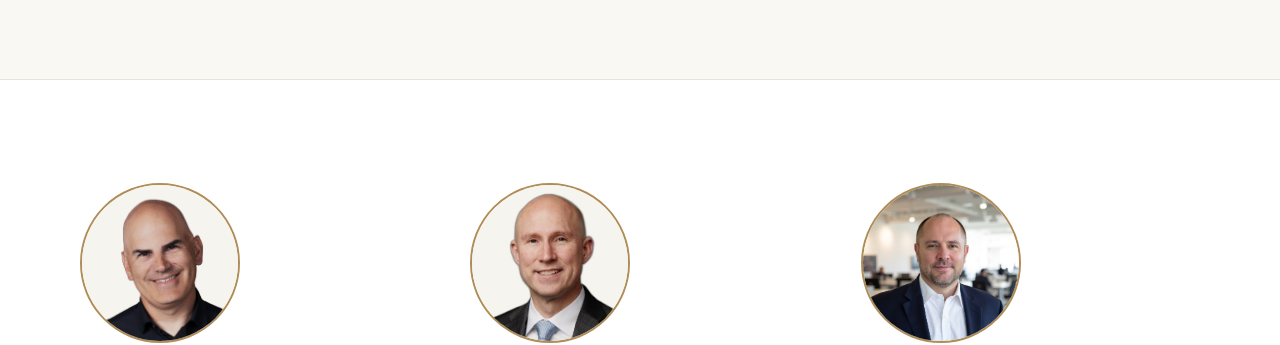
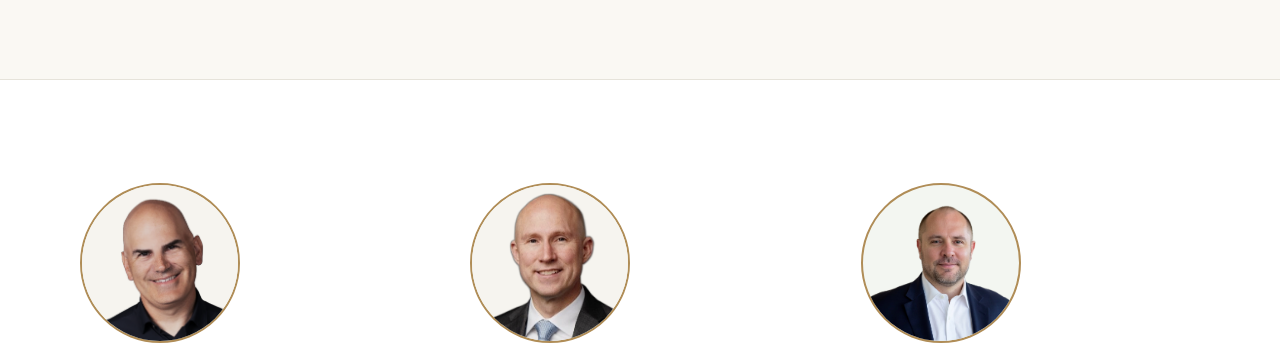
Before and after one commit to Melody-Global/melodyglobal.com, a plain HTML site: page team.html in a window 1280 px wide. Shown: the part 463-808 px from the top of the page. Drawn offline with nearby package versions, Linux system fonts and the light colour scheme; a web font is replaced by a local one.

Commit message:
Update team.html

```diff
--- a/team.html
+++ b/team.html
@@ -61,7 +61,7 @@
         </article>
 
         <article class="member">
-          <div class="avatar"><img src="assets/greg-eickbush.jpg" alt="Greg Eickbush"></div>
+          <div class="avatar"><img src="assets/greg.png" alt="Greg Eickbush"></div>
           <h3>Greg Eickbush</h3>
           <p class="member__role">Managing Director, Chief Operating Officer</p>
           <p class="member__bio">Greg Eickbush oversees the firm's day-to-day operations, bringing extensive executive leadership from Deutsche Bank, Lehman Brothers, and Mizuho. With more than 13 years working across Asia, he offers a global perspective on delivering financial solutions to clients and investors. Greg holds a BA in Japanese from Brigham Young University and an MBA from Columbia University.</p>
```
